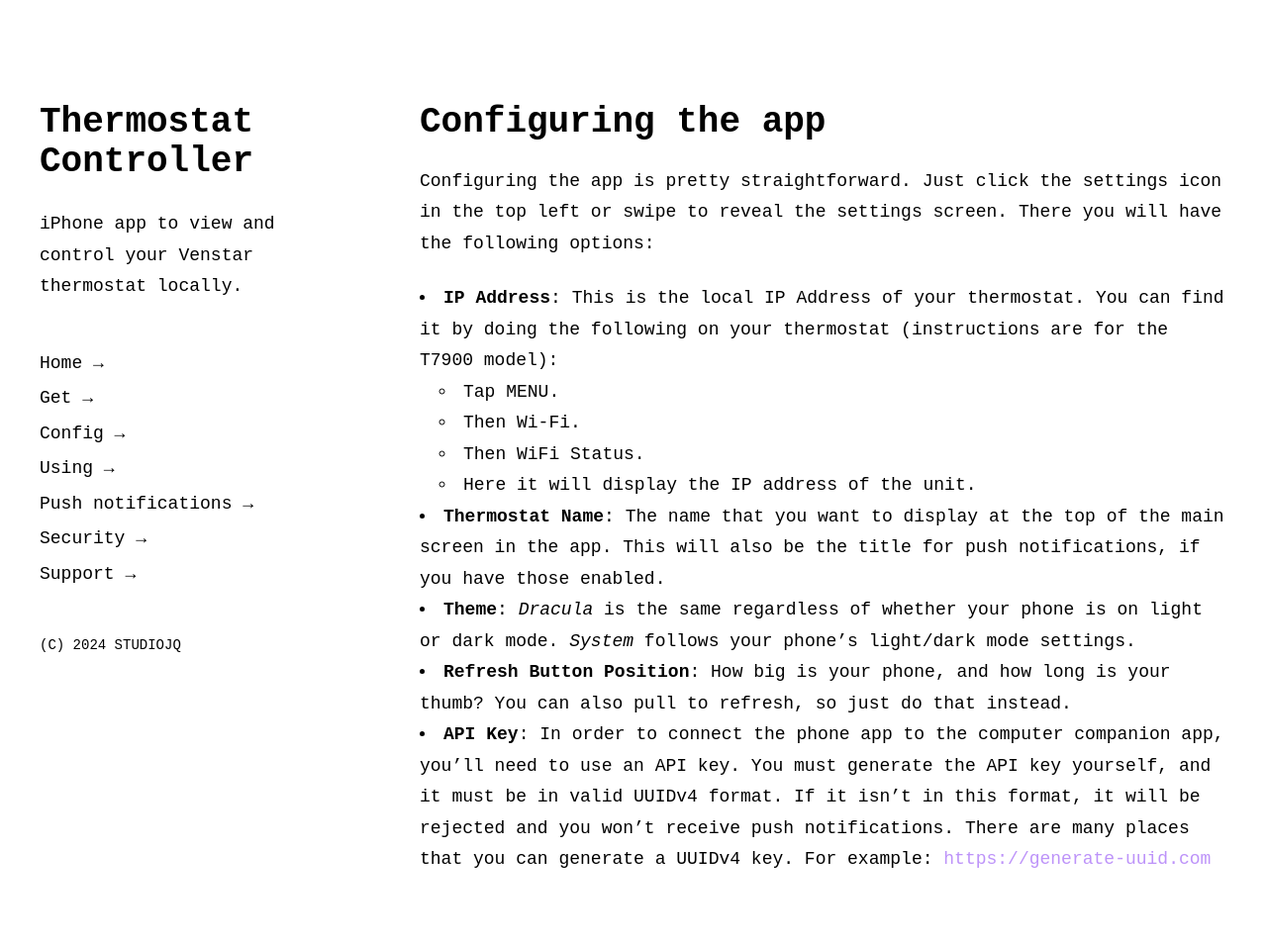
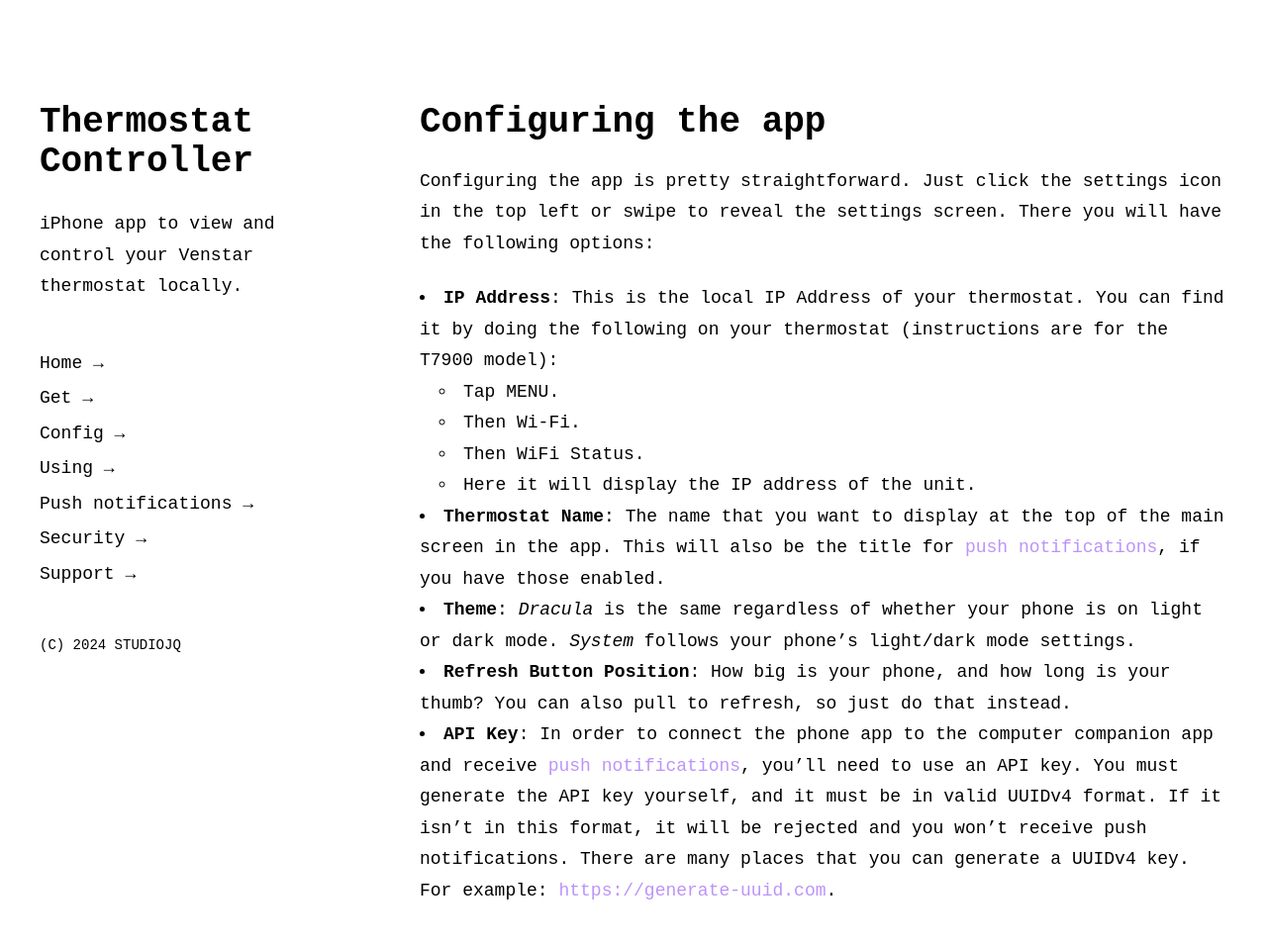
Before and after one commit to thestudiojq/thermostat-controller, a Jekyll site: the page built from 01_config.md, in a window 1280 px wide. Shown: the whole page at 99% size. Built offline with Jekyll 4.4.1, drawn with Linux system fonts in a browser that asks for light colours; some web fonts are replaced; before the commit the page ends 925 px from its top, so only the background shows below that.

```diff
--- a/01_config.md
+++ b/01_config.md
@@ -13,7 +13,7 @@ Configuring the app is pretty straightforward. Just click the settings icon in t
   * Then Wi-Fi.
   * Then WiFi Status.
   * Here it will display the IP address of the unit.
-* **Thermostat Name**: The name that you want to display at the top of the main screen in the app. This will also be the title for push notifications, if you have those enabled.
+* **Thermostat Name**: The name that you want to display at the top of the main screen in the app. This will also be the title for [push notifications]({{ 'push' | relative_url }}), if you have those enabled.
 * **Theme**: *Dracula* is the same regardless of whether your phone is on light or dark mode. *System* follows your phone's light/dark mode settings.
 * **Refresh Button Position**: How big is your phone, and how long is your thumb? You can also pull to refresh, so just do that instead.
-* **API Key**: In order to connect the phone app to the computer companion app, you’ll need to use an API key. You must generate the API key yourself, and it must be in valid UUIDv4 format. If it isn’t in this format, it will be rejected and you won’t receive push notifications. There are many places that you can generate a UUIDv4 key. For example: [https://generate-uuid.com](https://generate-uuid.com)
+* **API Key**: In order to connect the phone app to the computer companion app and receive [push notifications]({{ 'push' | relative_url }}), you’ll need to use an API key. You must generate the API key yourself, and it must be in valid UUIDv4 format. If it isn’t in this format, it will be rejected and you won’t receive push notifications. There are many places that you can generate a UUIDv4 key. For example: [https://generate-uuid.com](https://generate-uuid.com).
```
Also changed, not shown: 02_using.md (+1 -1 lines).
